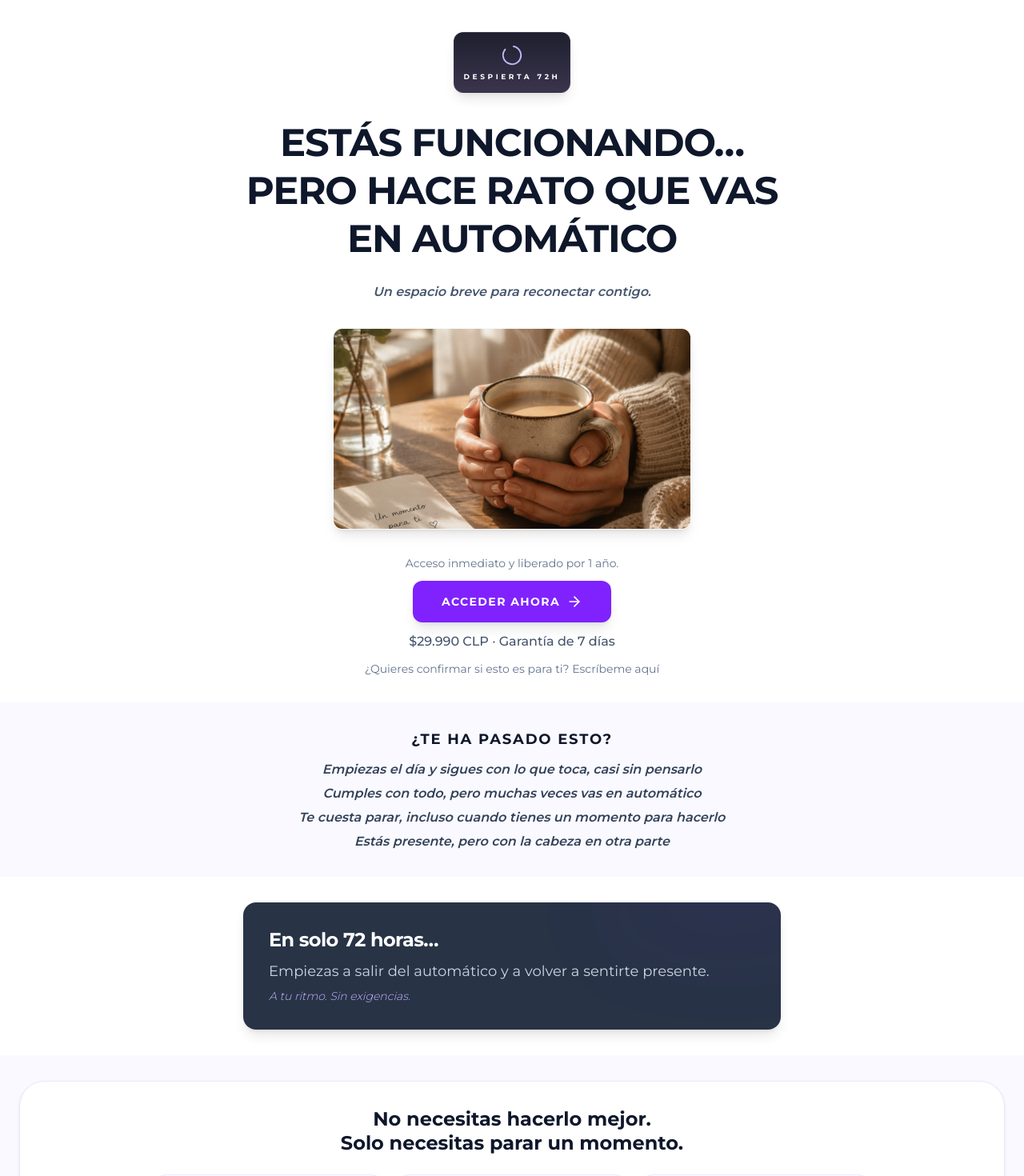
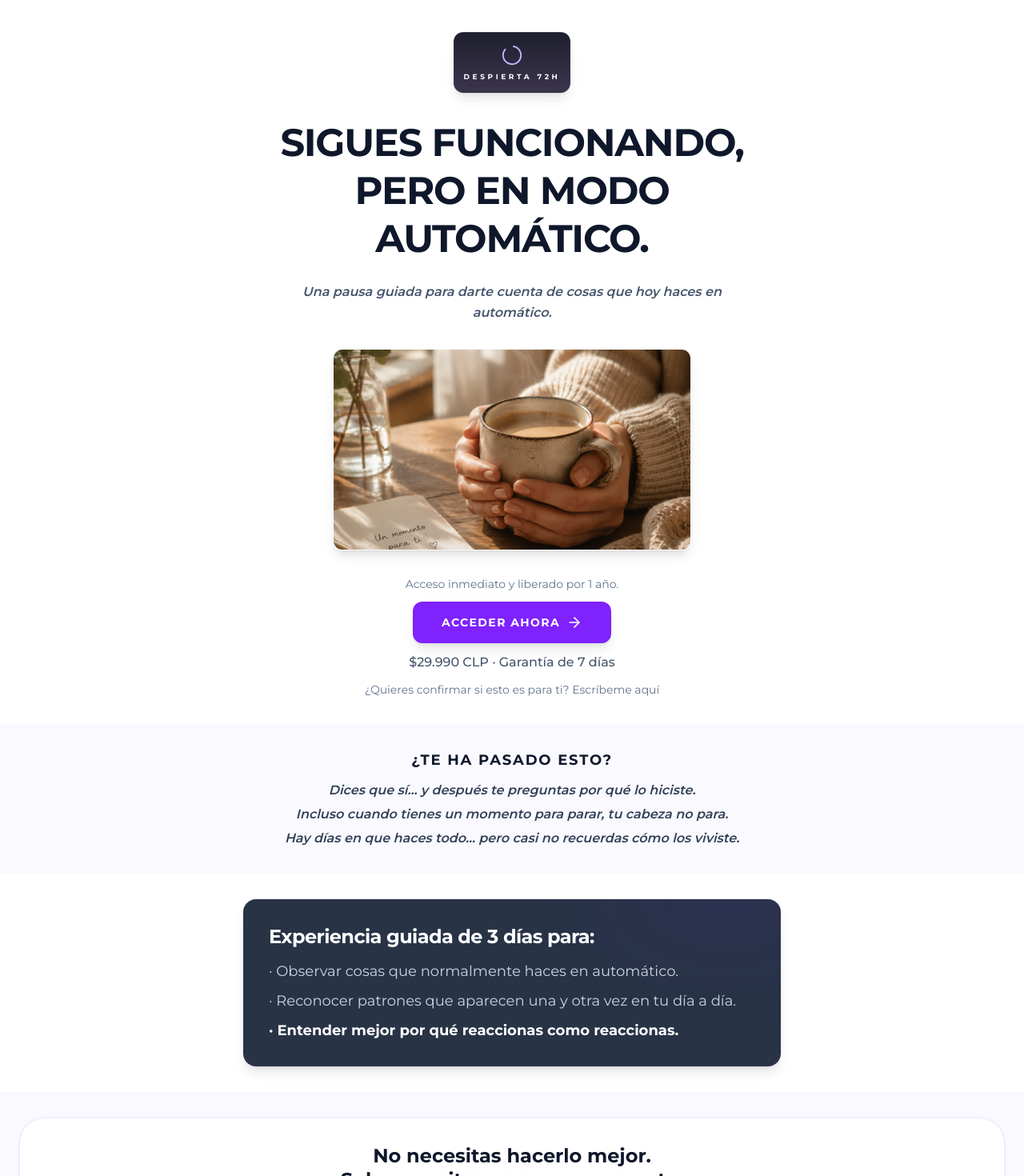
Before and after one commit to cursossolange/despierta-72h, a React (Vite) app: page / in a window 1280 px wide. Shown: the top 1470 px of the page at 80% size. Built offline with nearby package versions, Linux system fonts and the light colour scheme; no server answers.

Commit message:
Update LandingPage.tsx

```diff
--- a/src/components/LandingPage.tsx
+++ b/src/components/LandingPage.tsx
@@ -160,14 +160,13 @@ export default function LandingPage({ onPurchase }: LandingPageProps) {
             {/* 1. Título principal (grande pero ajustado) */}
             <h1 className="text-3xl md:text-5xl font-black tracking-tight text-slate-900 mt-0 mb-4 md:mb-6 leading-tight max-w-2xl mx-auto uppercase">
              <span className="md:hidden">
-                ESTÁS FUNCIONANDO…<br />
-                PERO HACE RATO<br />
-                QUE VAS EN<br />
-                AUTOMÁTICO
+  SIGUES FUNCIONANDO,<br />
+  PERO EN MODO<br />
+  AUTOMÁTICO.
 </span>
 <span className="hidden md:inline">
-                ESTÁS FUNCIONANDO…<br />
-                PERO HACE RATO QUE VAS EN AUTOMÁTICO
+  SIGUES FUNCIONANDO,<br />
+  PERO EN MODO AUTOMÁTICO.
 </span>
             </h1>
 
@@ -175,7 +174,7 @@ export default function LandingPage({ onPurchase }: LandingPageProps) {
             {/* 3. Bajada breve */}
             <div className="max-w-xl mx-auto mb-6 md:mb-8">
               <p className="text-sm md:text-base text-slate-600 leading-relaxed font-semibold italic">
-                Un espacio breve para reconectar contigo.
+                Una pausa guiada para darte cuenta de cosas que hoy haces en automático.
               </p>
             </div>
 
@@ -228,10 +227,9 @@ export default function LandingPage({ onPurchase }: LandingPageProps) {
         <div className="container mx-auto px-6 text-center">
           <h2 className="text-base md:text-lg font-black text-slate-900 mb-3 uppercase tracking-[0.1em]">¿Te ha pasado esto?</h2>
           <div className="max-w-2xl mx-auto space-y-1.5 text-slate-700 font-semibold italic">
-            <p className="text-sm md:text-base">Empiezas el día y sigues con lo que toca, casi sin pensarlo</p>
-            <p className="text-sm md:text-base">Cumples con todo, pero muchas veces vas en automático</p>
-            <p className="text-sm md:text-base">Te cuesta parar, incluso cuando tienes un momento para hacerlo</p>
-            <p className="text-sm md:text-base">Estás presente, pero con la cabeza en otra parte</p>
+            <p className="text-sm md:text-base">Dices que sí… y después te preguntas por qué lo hiciste.</p>
+<p className="text-sm md:text-base">Incluso cuando tienes un momento para parar, tu cabeza no para.</p>
+<p className="text-sm md:text-base">Hay días en que haces todo… pero casi no recuerdas cómo los viviste.</p>
           </div>
         </div>
       </section>
@@ -247,12 +245,14 @@ export default function LandingPage({ onPurchase }: LandingPageProps) {
           >
             <div className="absolute top-[-20%] right-[-10%] w-[40%] h-[40%] bg-violet-600/10 rounded-full blur-[60px] pointer-events-none"></div>
             <div className="relative z-10">
-              <h2 className="text-xl md:text-2xl font-black text-white mb-3 leading-tight tracking-tight">
-                En solo 72 horas…
+             <h2 className="text-xl md:text-2xl font-black text-white mb-4 leading-tight tracking-tight">
+  Experiencia guiada de 3 días para:
 </h2>
-              <div className="text-sm md:text-lg text-slate-300 space-y-2 leading-snug">
-                <p>Empiezas a salir del automático y a volver a sentirte presente.</p>
-                <p className="italic text-violet-300 font-light text-xs md:text-sm">A tu ritmo. Sin exigencias.</p>
+
+<div className="text-sm md:text-lg text-slate-300 space-y-3 leading-snug">
+  <p>· Observar cosas que normalmente haces en automático.</p>
+  <p>· Reconocer patrones que aparecen una y otra vez en tu día a día.</p>
+  <p className="font-bold text-white">· Entender mejor por qué reaccionas como reaccionas.</p>
 </div>
             </div>
           </motion.div>
```
Lines whose indentation alone changed are shown as unchanged.
